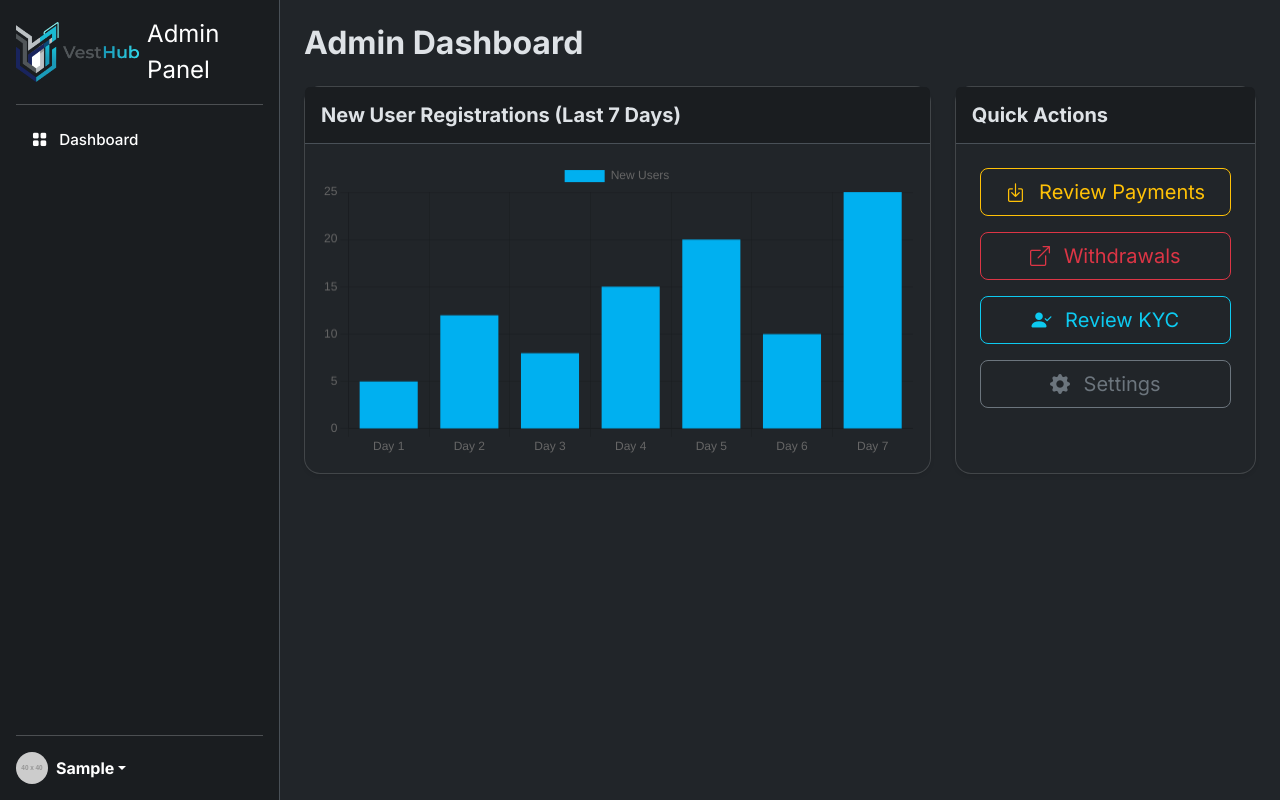
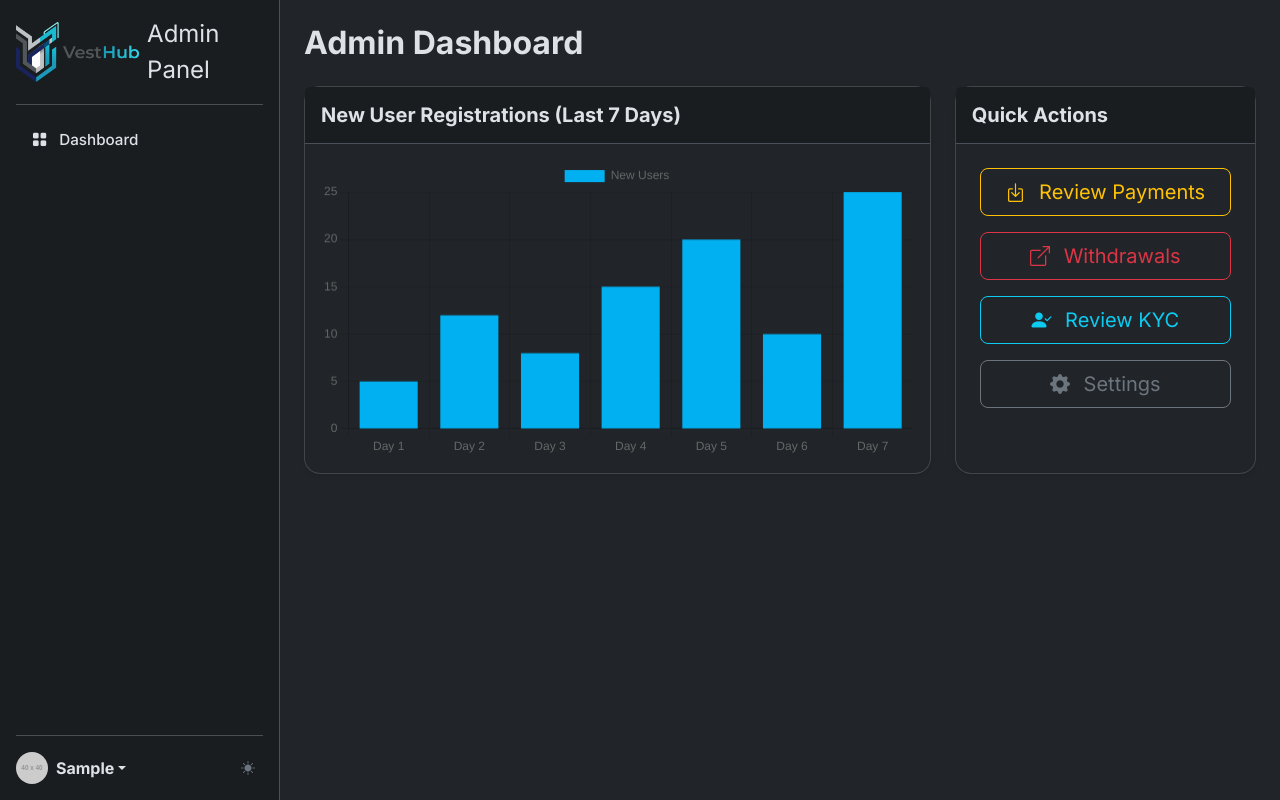
Before and after one commit to pdrm55/vesthub, a Flask app: page /admin/dashboard in a window 1280 px wide. Run offline with Flask 3, Linux system fonts and the light colour scheme; a user stored in the database is signed in; tables that the repository leaves empty hold one stand-in row (values such as "Sample post"); grey boxes labelled with a size stand in for pictures from a placeholder-image service; some libraries are stand-ins or nearby versions.

Commit message:
Dark & Light Mode 3

```diff
--- a/templates/admin_layout.html
+++ b/templates/admin_layout.html
@@ -25,7 +25,7 @@
         <!-- Admin Sidebar (Desktop) -->
         <nav class="sidebar admin-sidebar d-flex flex-column p-3">
             <!-- Sidebar Header -->
-            <a href="{{ url_for('admin.dashboard') }}" class="d-flex align-items-center mb-3 mb-md-0 me-md-auto text-white text-decoration-none">
+            <a href="{{ url_for('admin.dashboard') }}" class="d-flex align-items-center mb-3 mb-md-0 me-md-auto text-decoration-none" style="color: var(--bs-body-color);">
                 <img src="{{ url_for('static', filename='images/logo.png') }}" alt="VestHub Logo" height="32" class="me-2 navbar-logo">
                 <span class="fs-4">Admin Panel</span>
             </a>
@@ -33,17 +33,16 @@
             <!-- Sidebar Navigation -->
             <ul class="nav nav-pills flex-column mb-auto">
                 <li class="nav-item">
-                    <a href="{{ url_for('admin.dashboard') }}" class="nav-link text-white">
+                    <a href="{{ url_for('admin.dashboard') }}" class="nav-link">
                         <i class="bi bi-grid-fill me-2"></i>
                         Dashboard
                     </a>
                 </li>
 
-                <!-- منوهای شرطی بر اساس دسترسی (Permissions) -->
-
+                <!-- منوهای شرطی بر اساس دسترسی -->
                 {% if has_permission('manage_users') %}
                 <li class="nav-item">
-                    <a href="{{ url_for('admin.users') }}" class="nav-link text-white">
+                    <a href="{{ url_for('admin.users') }}" class="nav-link">
                         <i class="bi bi-people-fill me-2"></i>
                         User Management
                     </a>
@@ -52,7 +51,7 @@
 
                 {% if has_permission('manage_roles') %}
                 <li>
-                    <a href="{{ url_for('admin.roles') }}" class="nav-link text-white">
+                    <a href="{{ url_for('admin.roles') }}" class="nav-link">
                         <i class="bi bi-shield-lock-fill me-2"></i>
                         Roles & Permissions
                     </a>
@@ -61,7 +60,7 @@
 
                 {% if has_permission('manage_plans') %}
                 <li>
-                    <a href="{{ url_for('admin.plans') }}" class="nav-link text-white">
+                    <a href="{{ url_for('admin.plans') }}" class="nav-link">
                         <i class="bi bi-collection-fill me-2"></i>
                         Investment Plans
                     </a>
@@ -70,7 +69,7 @@
 
                 {% if has_permission('view_ledger') %}
                 <li>
-                    <a href="{{ url_for('admin.accounting') }}" class="nav-link text-white">
+                    <a href="{{ url_for('admin.accounting') }}" class="nav-link">
                         <i class="bi bi-journal-album me-2"></i>
                         Accounting (Ledger)
                     </a>
@@ -79,7 +78,7 @@
 
                 {% if has_permission('manage_payments') %}
                 <li>
-                    <a href="{{ url_for('admin.payments') }}" class="nav-link text-white">
+                    <a href="{{ url_for('admin.payments') }}" class="nav-link">
                         <i class="bi bi-box-arrow-in-down me-2"></i>
                         Payment Confirmations
                     </a>
@@ -88,7 +87,7 @@
 
                 {% if has_permission('manage_withdrawals') %}
                 <li>
-                    <a href="{{ url_for('admin.withdrawals') }}" class="nav-link text-white">
+                    <a href="{{ url_for('admin.withdrawals') }}" class="nav-link">
                         <i class="bi bi-box-arrow-up-right me-2"></i>
                         Withdrawal Requests
                     </a>
@@ -97,7 +96,7 @@
 
                 {% if has_permission('manage_tickets') %}
                 <li>
-                    <a href="{{ url_for('admin.support') }}" class="nav-link text-white">
+                    <a href="{{ url_for('admin.support') }}" class="nav-link">
                         <i class="bi bi-envelope-paper-fill me-2"></i>
                         Support Tickets
                     </a>
@@ -106,7 +105,7 @@
 
                 {% if has_permission('manage_kyc') %}
                 <li>
-                    <a href="{{ url_for('admin.kyc') }}" class="nav-link text-white">
+                    <a href="{{ url_for('admin.kyc') }}" class="nav-link">
                         <i class="bi bi-person-check-fill me-2"></i>
                         KYC Review
                     </a>
@@ -115,7 +114,7 @@
 
                 {% if has_permission('manage_settings') %}
                 <li>
-                    <a href="{{ url_for('admin.settings') }}" class="nav-link text-white">
+                    <a href="{{ url_for('admin.settings') }}" class="nav-link">
                         <i class="bi bi-gear-fill me-2"></i>
                         Settings & Config
                     </a>
@@ -124,7 +123,7 @@
 
                 {% if has_permission('view_logs') %}
                 <li>
-                    <a href="{{ url_for('admin.logs') }}" class="nav-link text-white">
+                    <a href="{{ url_for('admin.logs') }}" class="nav-link">
                         <i class="bi bi-activity me-2"></i>
                         Activity Logs
                     </a>
@@ -133,8 +132,9 @@
             </ul>
             <hr>
             <!-- Sidebar Footer (Admin User) -->
+            <div class="d-flex align-items-center justify-content-between">
                 <div class="dropdown">
-                <a href="#" class="d-flex align-items-center text-white text-decoration-none dropdown-toggle" data-bs-toggle="dropdown" aria-expanded="false">
+                    <a href="#" class="d-flex align-items-center text-decoration-none dropdown-toggle" style="color: var(--bs-body-color);" data-bs-toggle="dropdown" aria-expanded="false">
                         <img src="https://placehold.co/40x40/f00/FFF?text=A" alt="Admin" width="32" height="32" class="rounded-circle me-2">
                         <strong>{{ current_user.first_name }}</strong>
                     </a>
@@ -142,19 +142,30 @@
                         <li><a class="dropdown-item" href="{{ url_for('auth.logout') }}">Log out</a></li>
                     </ul>
                 </div>
+                <!-- Theme Toggle Button (Desktop) -->
+                <button class="btn btn-outline-secondary border-0 btn-sm" id="theme-toggle-desktop" title="Toggle theme">
+                    <i class="bi bi-sun-fill theme-icon"></i>
+                </button>
+            </div>
         </nav>
 
         <!-- Main Content Area -->
         <div class="main-content-wrapper flex-grow-1">
             <!-- Top Bar -->
             <header class="top-bar d-lg-none d-flex align-items-center justify-content-between">
-                <a href="{{ url_for('admin.dashboard') }}" class="d-flex align-items-center text-white text-decoration-none">
+                <a href="{{ url_for('admin.dashboard') }}" class="d-flex align-items-center text-decoration-none" style="color: var(--bs-body-color);">
                     <img src="{{ url_for('static', filename='images/logo.png') }}" alt="VestHub Logo" height="32" class="me-2 navbar-logo">
                     <span class="fs-4">Admin Panel</span>
                 </a>
+                <div class="d-flex align-items-center">
+                    <!-- Theme Toggle Button (Mobile) -->
+                    <button class="btn btn-outline-secondary border-0 me-2" id="theme-toggle-mobile" title="Toggle theme">
+                        <i class="bi bi-sun-fill theme-icon"></i>
+                    </button>
                     <button class="btn btn-outline-light" type="button" data-bs-toggle="offcanvas" data-bs-target="#sidebarOffcanvas" aria-controls="sidebarOffcanvas">
                         <i class="bi bi-list"></i>
                     </button>
+                </div>
             </header>
 
             <!-- Offcanvas Sidebar (Mobile) -->
@@ -196,6 +207,41 @@
     </div>
 
     <script src="https://cdn.jsdelivr.net/npm/bootstrap@5.3.3/dist/js/bootstrap.bundle.min.js"></script>
+
+    <!-- Theme Toggle Script -->
+    <script>
+        const desktopBtn = document.getElementById('theme-toggle-desktop');
+        const mobileBtn = document.getElementById('theme-toggle-mobile');
+        const themeIcons = document.querySelectorAll('.theme-icon');
+        const htmlElement = document.documentElement;
+
+        const savedTheme = localStorage.getItem('theme') || 'dark';
+        setTheme(savedTheme);
+
+        function setTheme(theme) {
+            htmlElement.setAttribute('data-bs-theme', theme);
+            localStorage.setItem('theme', theme);
+
+            themeIcons.forEach(icon => {
+                if (theme === 'dark') {
+                    icon.classList.remove('bi-moon-fill');
+                    icon.classList.add('bi-sun-fill');
+                } else {
+                    icon.classList.remove('bi-sun-fill');
+                    icon.classList.add('bi-moon-fill');
+                }
+            });
+        }
+
+        const toggleTheme = () => {
+            const currentTheme = htmlElement.getAttribute('data-bs-theme');
+            const newTheme = currentTheme === 'dark' ? 'light' : 'dark';
+            setTheme(newTheme);
+        };
+
+        if(desktopBtn) desktopBtn.addEventListener('click', toggleTheme);
+        if(mobileBtn) mobileBtn.addEventListener('click', toggleTheme);
+    </script>
     {% block scripts %}{% endblock %}
 </body>
 </html>
--- a/templates/index.html
+++ b/templates/index.html
@@ -139,8 +139,9 @@
     </div>
 </section>
 
-<!-- Core Features Section -->
-<section class="py-5 bg-dark-subtle text-body-emphasis">
+<!-- Core Features Section (UPDATED) -->
+<!-- کلاس performance-section اینجا اضافه شد تا با استایل جدید هماهنگ شود -->
+<section class="performance-section">
     <div class="container">
         <h2 class="text-center fw-bold mb-5">A Platform Built for Performance</h2>
         <!-- Features Grid -->
```
Also changed, not shown: static/css/style.css (+37 -9 lines), templates/dashboard_layout.html (+61 -13 lines). Lines whose indentation alone changed are shown as unchanged.
